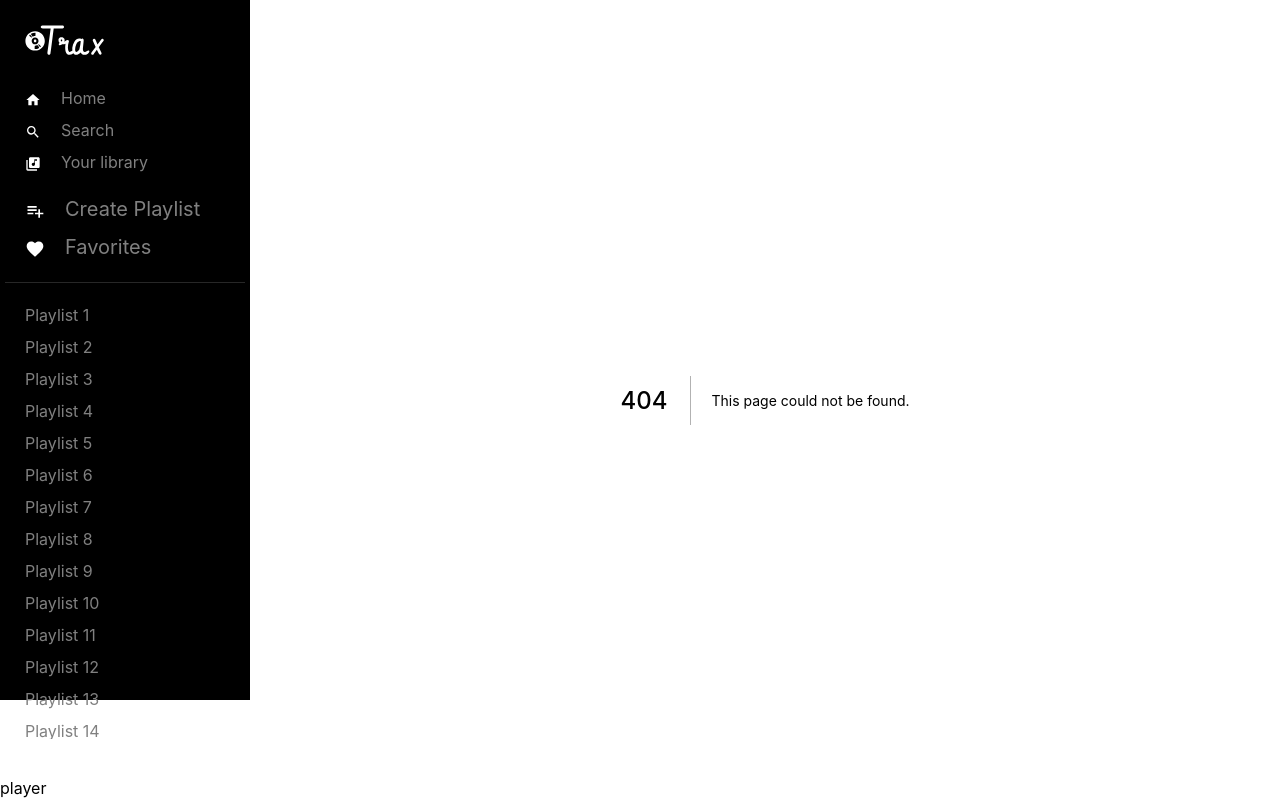
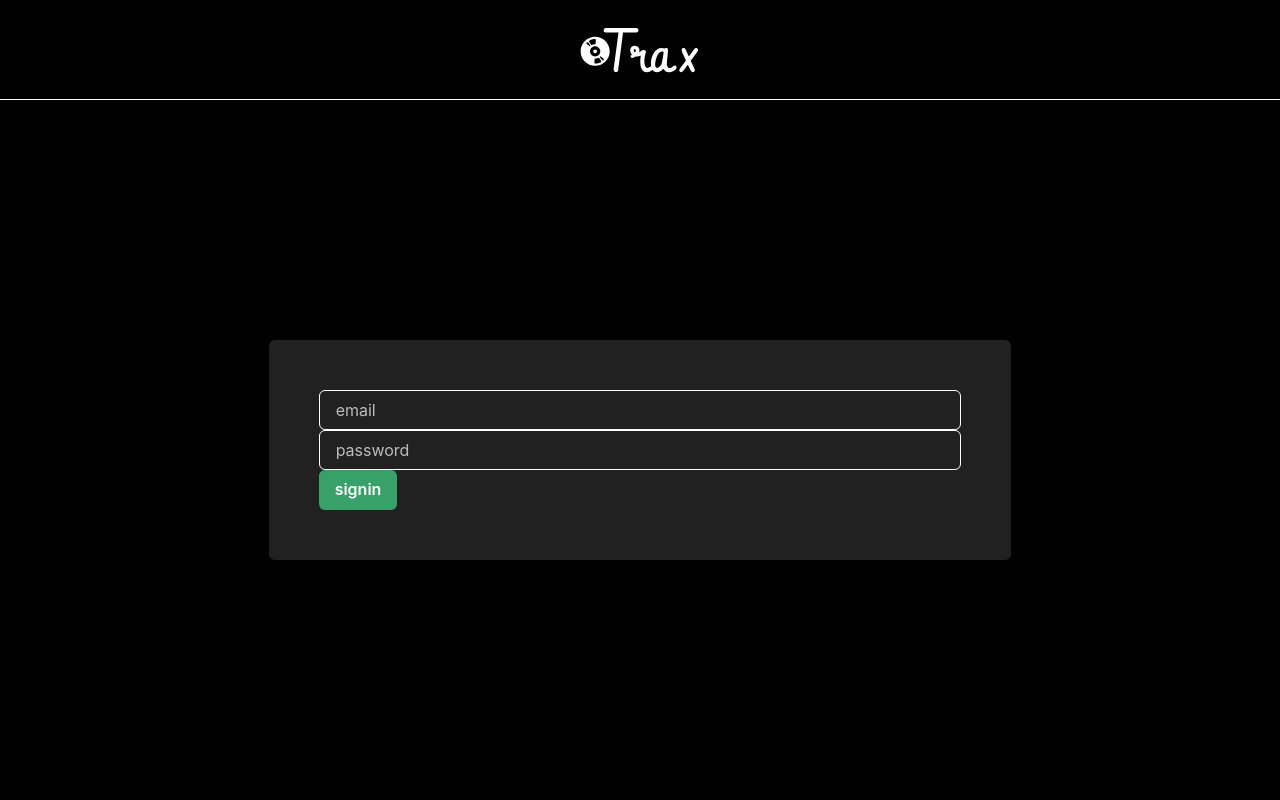
Before and after one commit to blancnoir-tw/fullstack-app-feat-nextjs, a Next.js app: page /signin in a window 1280 px wide. Before the commit this address had no page. Built offline with nearby package versions, Linux system fonts and the light colour scheme.

Commit message:
feat: create signup signin page

```diff
--- /dev/null
+++ b/components/authForm.tsx
@@ -0,0 +1,66 @@
+import { Box, Flex, Input, Button } from '@chakra-ui/react'
+import { useRouter } from 'next/router'
+import { FC, useState } from 'react'
+import { useSWRConfig } from 'swr'
+import NextImage from 'next/image'
+import { auth } from '../lib/mutations'
+
+const AuthForm: FC<{ mode: 'signin' | 'signup' }> = ({ mode }) => {
+  const router = useRouter()
+
+  const [email, setEmail] = useState('')
+  const [password, setPassword] = useState('')
+  const [isLoading, setIsLoading] = useState(false)
+
+  const handleSubmit = async (e) => {
+    e.preventDefault()
+    setIsLoading(true)
+
+    await auth(mode, { email, password })
+    setIsLoading(false)
+    router.push('/')
+  }
+
+  return (
+    <Box height="100vh" width="100vw" bg="black" color="white">
+      <Flex
+        justify="center"
+        align="center"
+        height="100px"
+        borderBottom="1px solid white"
+      >
+        <NextImage src="/logo.svg" height={60} width={120} />
+      </Flex>
+      <Flex justify="center" align="center" height="calc(100vh - 100px)">
+        <Box padding="50px" bg="gray.900" borderRadius="6px">
+          <form onSubmit={handleSubmit}>
+            <Input
+              placeholder="email"
+              type="email"
+              onChange={(e) => setEmail(e.target.value)}
+            />
+            <Input
+              placeholder="password"
+              type="password"
+              onChange={(e) => setPassword(e.target.value)}
+            />
+            <Button
+              type="submit"
+              bg="green.500"
+              isLoading={isLoading}
+              sx={{
+                '&:hover': {
+                  bg: 'green.300',
+                },
+              }}
+            >
+              {mode}
+            </Button>
+          </form>
+        </Box>
+      </Flex>
+    </Box>
+  )
+}
+
+export default AuthForm
--- /dev/null
+++ b/lib/fetcher.ts
@@ -0,0 +1,10 @@
+export default function fetcher(url: string, data = undefined) {
+  return fetch(`${window.location.origin}/api${url}`, {
+    method: data ? 'POST' : 'GET',
+    credentials: 'include',
+    headers: {
+      'Content-type': 'application/json',
+    },
+    body: JSON.stringify(data),
+  })
+}
--- /dev/null
+++ b/lib/mutations.ts
@@ -0,0 +1,8 @@
+import fetcher from './fetcher'
+
+export const auth = (
+  mode: 'signin' | 'signup',
+  body: { email: string; password: string }
+) => {
+  return fetcher(`/${mode}`, body)
+}
--- a/pages/_app.tsx
+++ b/pages/_app.tsx
@@ -33,9 +33,13 @@
 const MyApp = ({ Component, pageProps }) => {
   return (
     <ChakraProvider theme={theme}>
-      <PlayerLayout>
+      {Component.authPage ? (
         <Component {...pageProps} />
-      </PlayerLayout>
+      ) : (
+        <PlayerLayout>
+          <Component {...pageProps} />
+        </PlayerLayout>
+      )}
     </ChakraProvider>
   )
 }
--- /dev/null
+++ b/pages/signin.tsx
@@ -0,0 +1,9 @@
+import AuthForm from '../components/authForm'
+
+const Signin = () => {
+  return <AuthForm mode="signin" />
+}
+
+Signin.authPage = true
+
+export default Signin
```
Also changed, not shown: pages/signup.tsx (added, +9 -0 lines).
